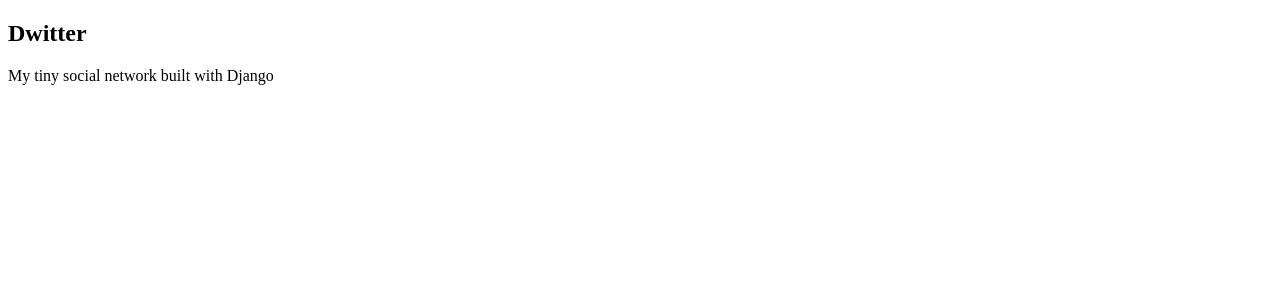
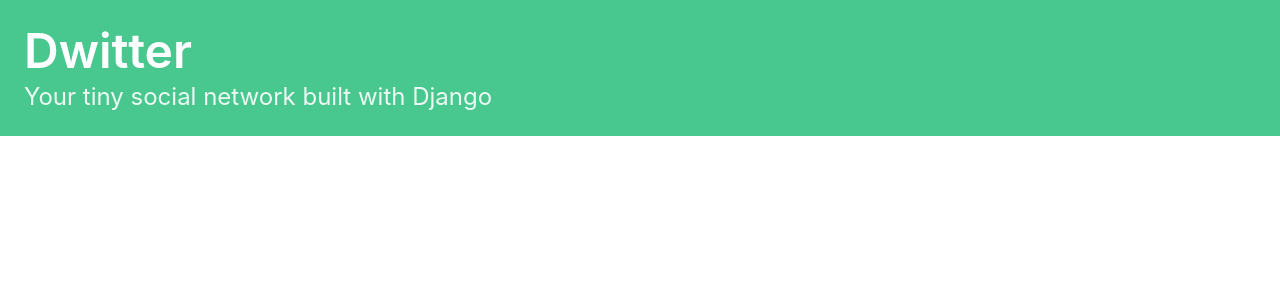
Before and after one commit to eyob42/django-social, a Django app: page / in a window 1280 px wide. Shown: the top 300 px of the page. Run offline with Django 5.2, Linux system fonts and the light colour scheme.

Commit message:
Add Bulma CSS to Base Template

```diff
--- a/dwitter/templates/base.html
+++ b/dwitter/templates/base.html
@@ -6,17 +6,27 @@
     <meta charset="UTF-8">
     <meta http-equiv="X-UA-Compatible" content="IE=edge">
     <meta name="viewport" content="width=device-width, initial-scale=1.0">
+    <link rel="stylesheet"
+          href="https://cdn.jsdelivr.net/npm/bulma@0.9.3/css/bulma.min.css">
     <title>Dwitter</title>
 </head>
 <body>
-    <section>
-        <h1>Dwitter</h1>
-        <p>My tiny social network built with Django</p>
+     <section class="hero is-small is-success mb-4">
+        <div class="hero-body">
+            <h1 class="title is-1">Dwitter</h1>
+            <p class="subtitle is-4">
+                Your tiny social network built with Django
+            </p>
+        </div>
     </section>
-    <div>
-        {% block content %}
+    <div class="container">
+        <div class="columns">
 
-        {% endblock content %}
+            {% block content %}
+
+            {% endblock content %}
+
+        </div>
     </div>
 </body>
 </html>
```
